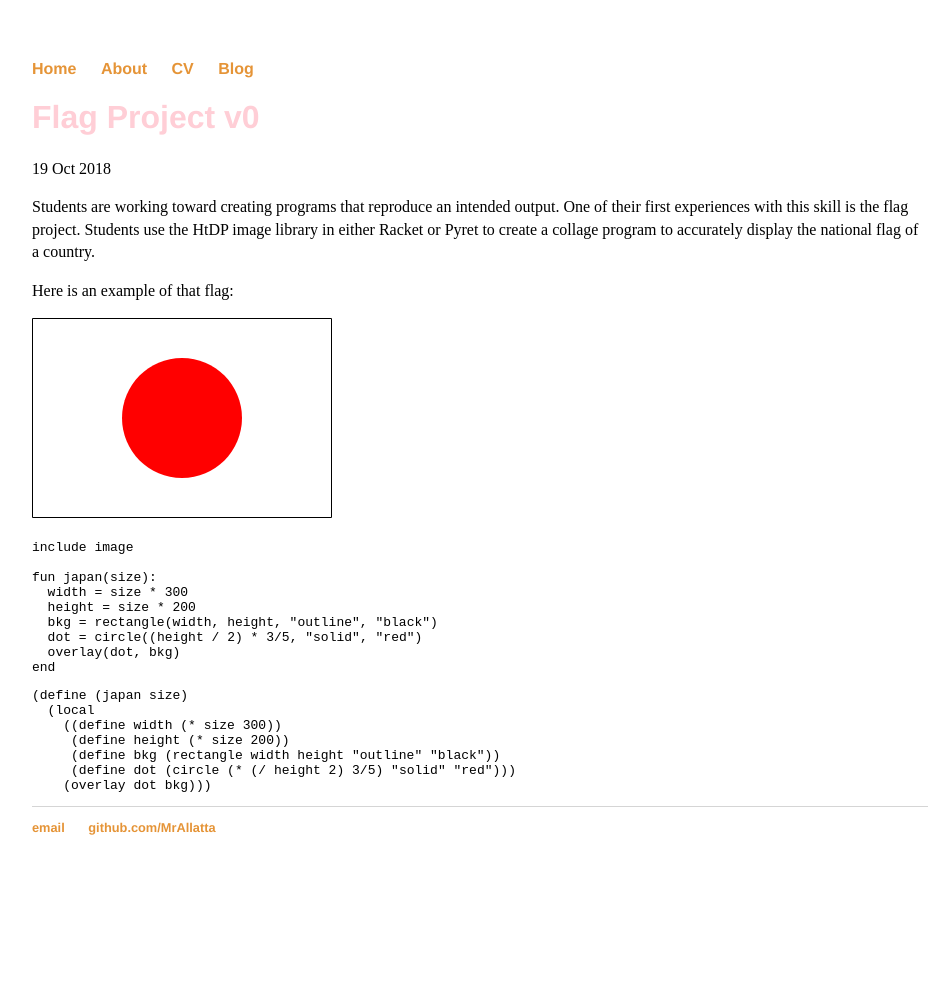
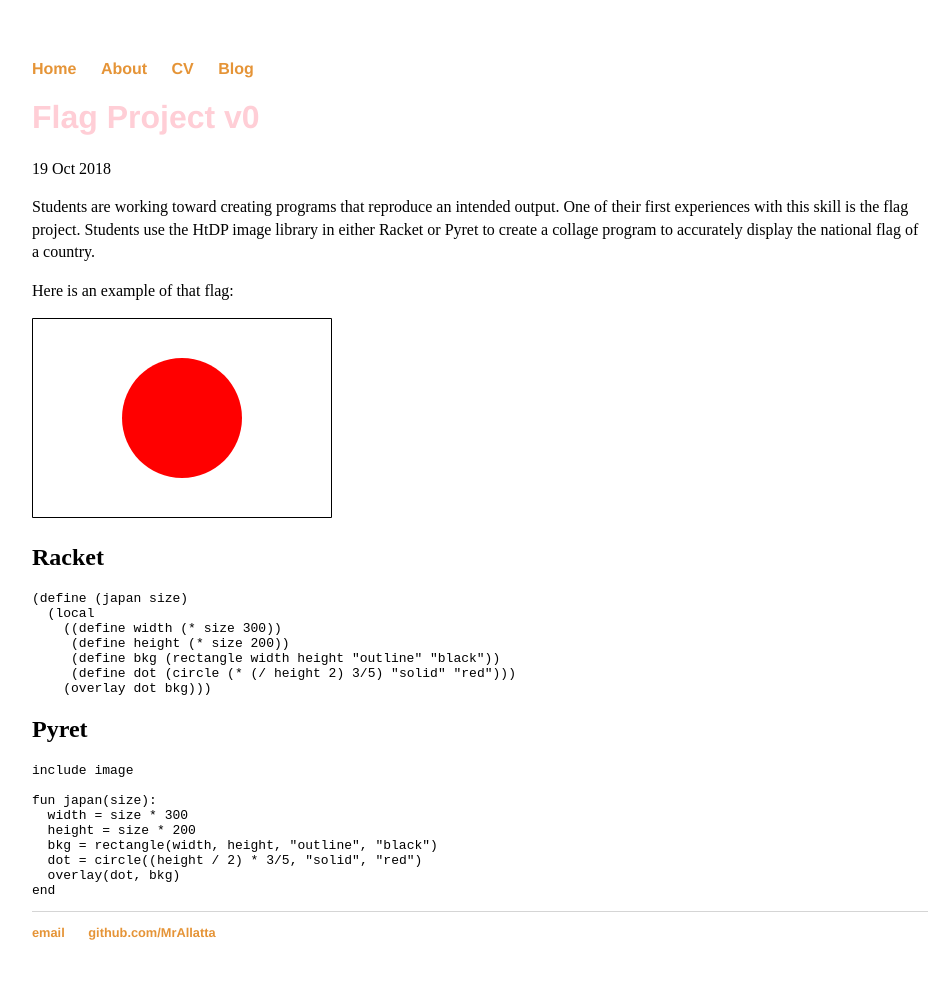
Before and after one commit to MrAllatta/sy-18-19-learning-blogs, a Jekyll site: the page built from _posts/2018-10-19-flag-project.md, in a window 1280 px wide. Shown: the whole page, without its empty margins (160-1109 px from the left). Built offline with Jekyll 4.4.1, drawn with Linux system fonts in a browser that asks for light colours; before the commit the page ends 900 px from its top, so only the background shows below that; some of the changed lines change nothing that is shown.

Commit message:
Added headings, changed order

`````diff
--- a/_posts/2018-10-19-flag-project.md
+++ b/_posts/2018-10-19-flag-project.md
@@ -10,6 +10,18 @@ Here is an example of that flag:
 
 ![Flag of Japan](/images/JapanFlag.png)
 
+## Racket
+```scheme
+(define (japan size)
+  (local
+    ((define width (* size 300))
+     (define height (* size 200))
+     (define bkg (rectangle width height "outline" "black"))
+     (define dot (circle (* (/ height 2) 3/5) "solid" "red")))
+    (overlay dot bkg)))
+```
+
+## Pyret
 ```python
 include image
 
@@ -21,13 +33,3 @@ fun japan(size):
   overlay(dot, bkg)
 end
 ```
-
-```scheme
-(define (japan size)
-  (local
-    ((define width (* size 300))
-     (define height (* size 200))
-     (define bkg (rectangle width height "outline" "black"))
-     (define dot (circle (* (/ height 2) 3/5) "solid" "red")))
-    (overlay dot bkg)))
-````
`````
